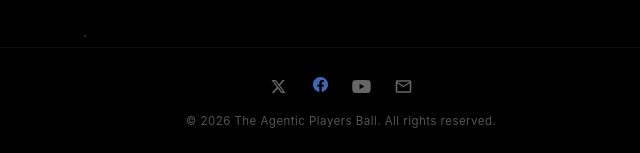
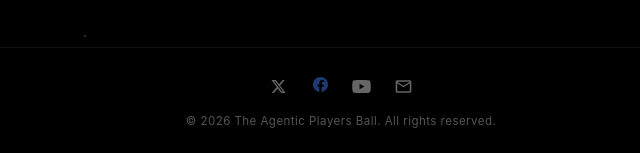
Before and after one commit to GuiseBule/agenticplayers, a plain HTML site: page index.html in a window 1280 px wide. In both pictures the pointer is over the link 619 px from the left and 1937 px from the top of the page. Shown: the part 1851-2004 px from the top of the page, 299-939 px from the left. Drawn offline with Linux system fonts and the light colour scheme.

Commit message:
Center social icons on baseline, darken Facebook hover

```diff
--- a/index.html
+++ b/index.html
@@ -197,6 +197,7 @@
   .socials {
     display: flex;
     justify-content: center;
+    align-items: center;
     gap: 0.85rem;
   }
 
@@ -217,7 +218,7 @@
   .socials a.em svg { transform: scale(1.25); transform-origin: center; }
 
   .socials a.x:hover  { color: #fff; }
-  .socials a.fb:hover { color: #4267B2; }
+  .socials a.fb:hover { color: #1d3a73; }
   .socials a.yt:hover { color: #FF0000; }
   .socials a.gh:hover { color: #fff; }
   .socials a.em:hover { color: #ff3d77; }
```
